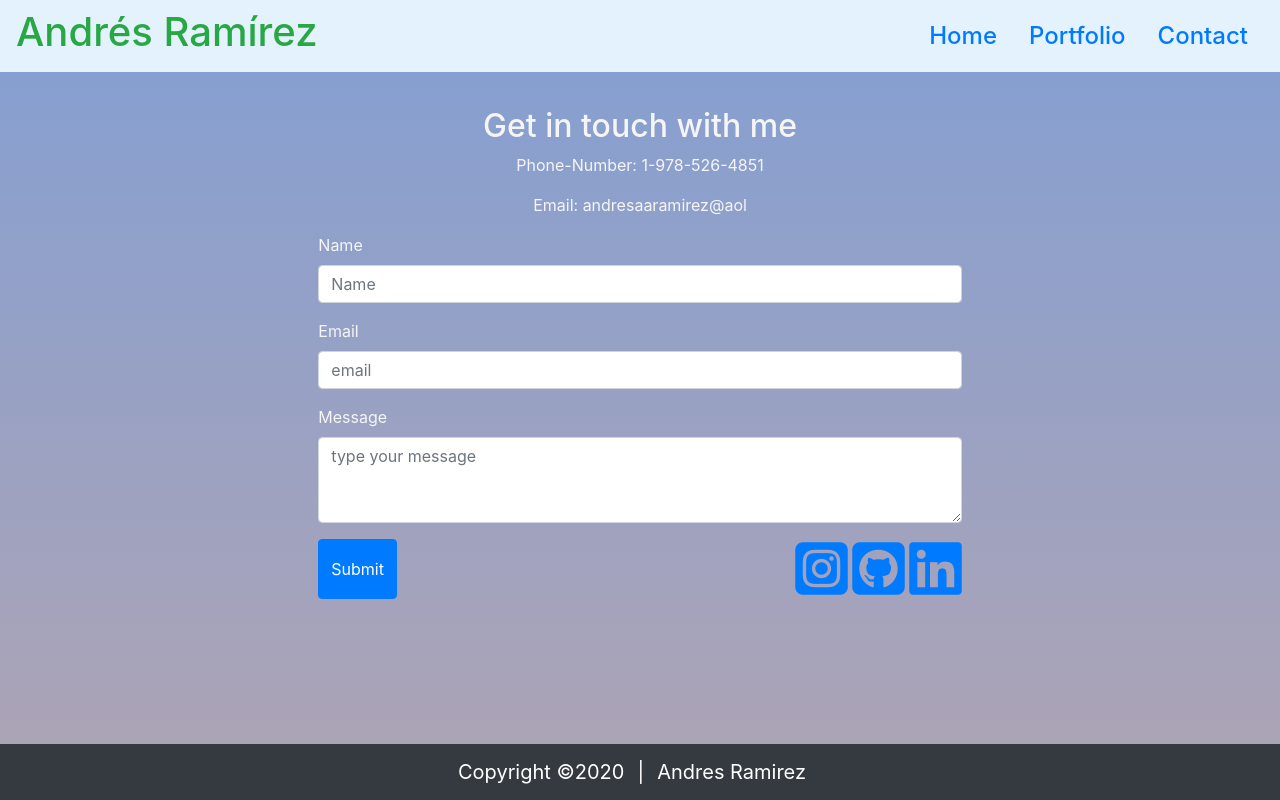
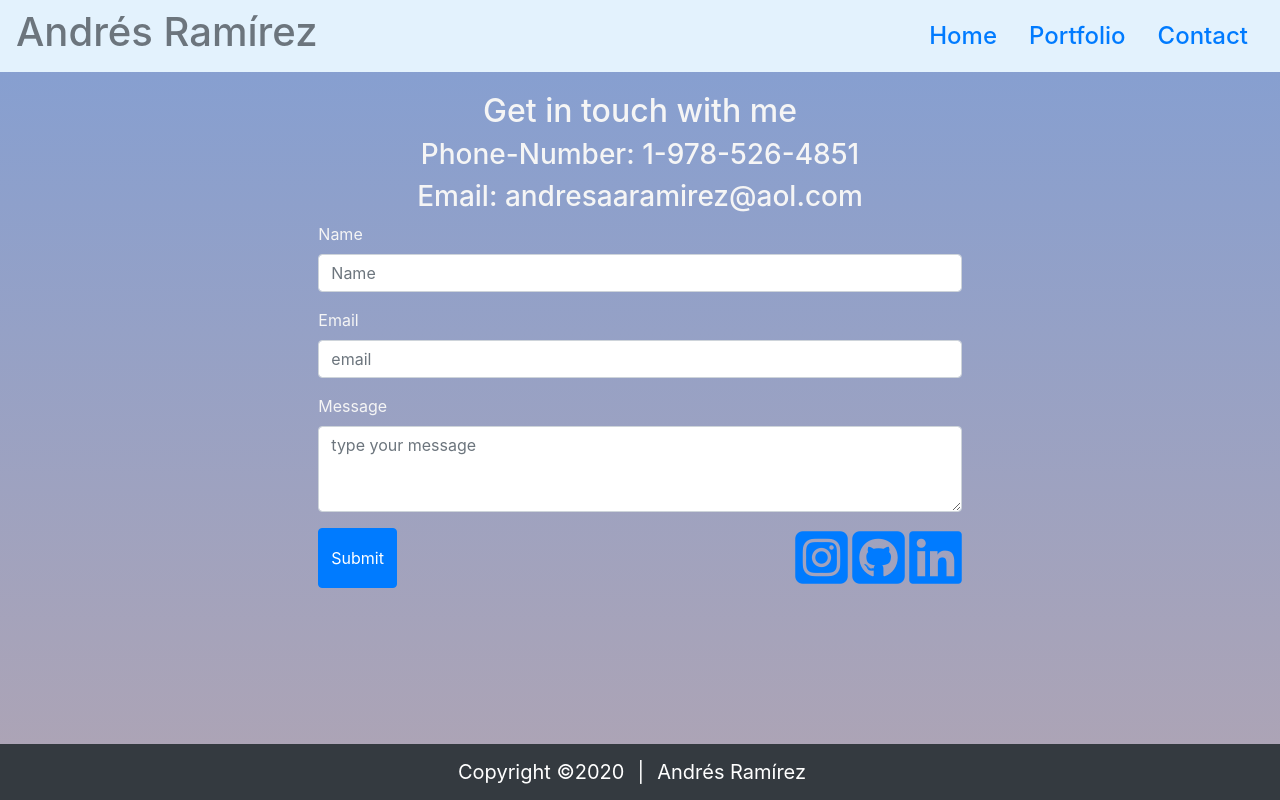
Before and after one commit to ARam2142/Updated-Portfolio, a plain HTML site: page contact.html in a window 1280 px wide. Drawn offline with nearby package versions, Linux system fonts and the light colour scheme.

Commit message:
fixed spelling

```diff
--- a/Assets/contact.css
+++ b/Assets/contact.css
@@ -36,8 +36,6 @@ body {
 
 /*container*/
 .container {
-    padding-top: 15px;
-    padding-bottom: 15px;
     margin-top: 20px;
     margin-bottom: 90px;
 }
--- a/contact.html
+++ b/contact.html
@@ -16,7 +16,7 @@
       <!--header-->
       <header class="header">
         <nav class="navbar navbar-light" style="background-color: #e3f2fd;">
-          <span class="nav justify-content-start"><p class="h1 text-success"> Andrés Ramírez</p></span>
+          <span class="nav justify-content-start"><p class="h1 text-secondary"> Andrés Ramírez</p></span>
 
           <ul class="d-flex nav justify-content-end h4">
             <li class="nav-item">
@@ -34,9 +34,9 @@
         <!--container-->
         <div class="container">
           <!--title-->
-          <h2 class="text-center">Get in touch with me</h1>
-            <p class="text-center">Phone-Number: <span>1-978-526-4851</span></p>
-            <p class="text-center">Email: <span>andresaaramirez@aol</span></p>
+          <h2 class="text-center">Get in touch with me</h2>
+            <h3 class="text-center">Phone-Number: <span>1-978-526-4851</span></h3>
+            <h3 class="text-center">Email: <span>andresaaramirez@aol.com</span></h3>
 
             <!--form-->
             <form action="MAILTO:andresaaramirez@aol.com" method="post" enctype="text/plain">
@@ -70,7 +70,7 @@
           <nav class="navbar fixed-bottom navbar-dark bg-dark justify-content-center">
             <span class="navbar-brand footer-font blue align-middle">Copyright &copy;2020
               &ThickSpace;|&ThickSpace;
-              Andres Ramirez</span>
+              Andrés Ramírez</span>
           </nav>
         </footer>
     </body>
```
Also changed, not shown: Assets/index.css (+1 -9 lines), index.html (+3 -3 lines), portfolio.html (+2 -2 lines).
